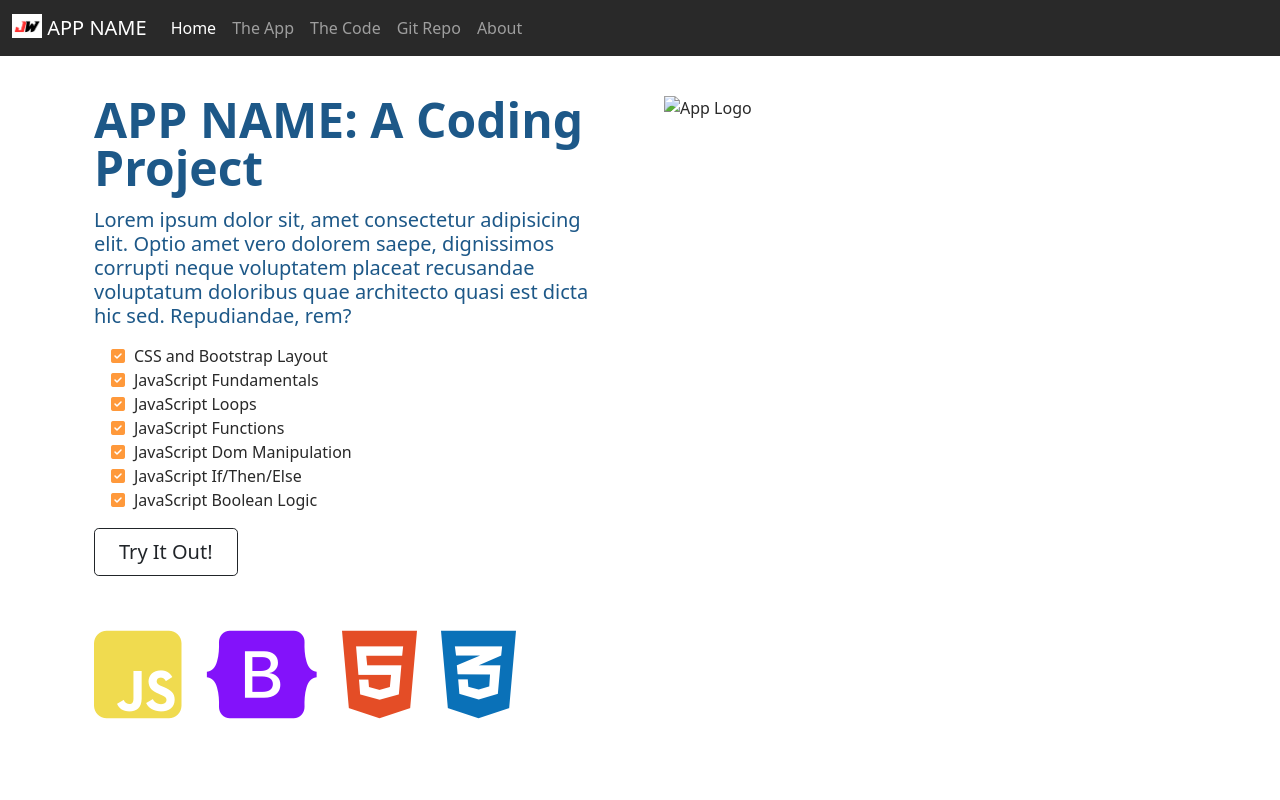
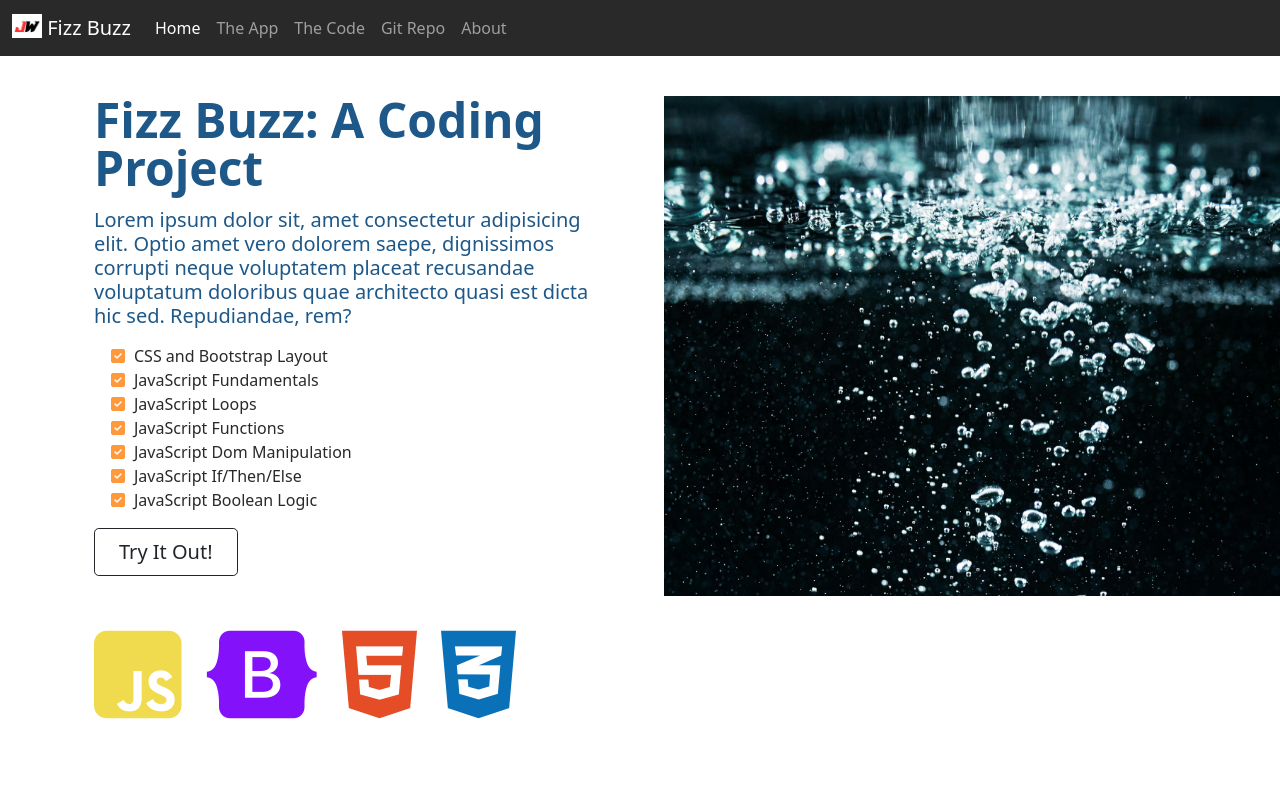
Before and after one commit to jmwick01/FizzBuzz, a plain HTML site: page index.html in a window 1280 px wide. Shown: the top 800 px of the page. Drawn offline with nearby package versions, Linux system fonts and the light colour scheme.

Commit message:
Initial commit
Added title to each of the HTML pages

```diff
--- a/index.html
+++ b/index.html
@@ -2,7 +2,7 @@
 <html lang="en" class="h-100">
 
 <head>
-    <title>App Name: A Coding Project By Jason Wicker</title>
+    <title>Fizz Buzz: A Coding Project By Jason Wicker</title>
     <!-- Required meta tags -->
     <meta charset="utf-8">
     <meta name="viewport" content="width=device-width, initial-scale=1, shrink-to-fit=no">
@@ -22,7 +22,7 @@
     <!-- ==== Nav Section ==== -->
     <nav class="navbar navbar-expand-md navbar-dark fixed-top">
         <div class="container-fluid">
-            <a class="navbar-brand" href="#"><img src="/img/jason.png" class="d-inline-block align-text-top" width="30" height="24"> APP NAME</a>
+            <a class="navbar-brand" href="#"><img src="/img/jason.png" class="d-inline-block align-text-top" width="30" height="24"> Fizz Buzz</a>
             <button class="navbar-toggler" type="button" data-bs-toggle="collapse" data-bs-target="#navbarCollapse"
                 aria-controls="navbarCollapse" aria-expanded="false" aria-label="Toggle navigation">
                 <span class="navbar-toggler-icon"></span>
@@ -53,7 +53,7 @@
        <div class="container col-xxl-8 px-4 py-5">
            <div class="row g-5 py-5 row-cols-1 row-cols-lg-2">
             <div class="col order-last order-lg-first">
-                <h1 class="display-5 fw-bold lh-1 mb-3">APP NAME: A Coding Project</h1>
+                <h1 class="display-5 fw-bold lh-1 mb-3">Fizz Buzz: A Coding Project</h1>
                 <h4 class="lead">Lorem ipsum dolor sit, amet consectetur adipisicing elit. Optio amet vero dolorem saepe, dignissimos corrupti neque voluptatem placeat recusandae voluptatum doloribus quae architecto quasi est dicta hic sed. Repudiandae, rem?</h4>
                 <ul class="fa-ul pt-2 checklist">
                     <li><span class="fa-li"><i class="fas fa-check-square"></i></span>CSS and Bootstrap Layout</li>
@@ -79,7 +79,7 @@
                 </h5>
             </div>
             <div class="col d-flex align-content-center">
-                <img src="#" class="image-fluid center-block d-block mx-auto" alt="App Logo" width="700" height="500;">
+                <img src="/img/fizzbuzz.jpg" class="image-fluid center-block d-block mx-auto" alt="App Logo" width="700" height="500;">
             </div>
            </div>
        </div>
```
Also changed, not shown: app.html (+2 -2 lines), code.html (+3 -3 lines), img/fizzbuzz.jpg (added).
